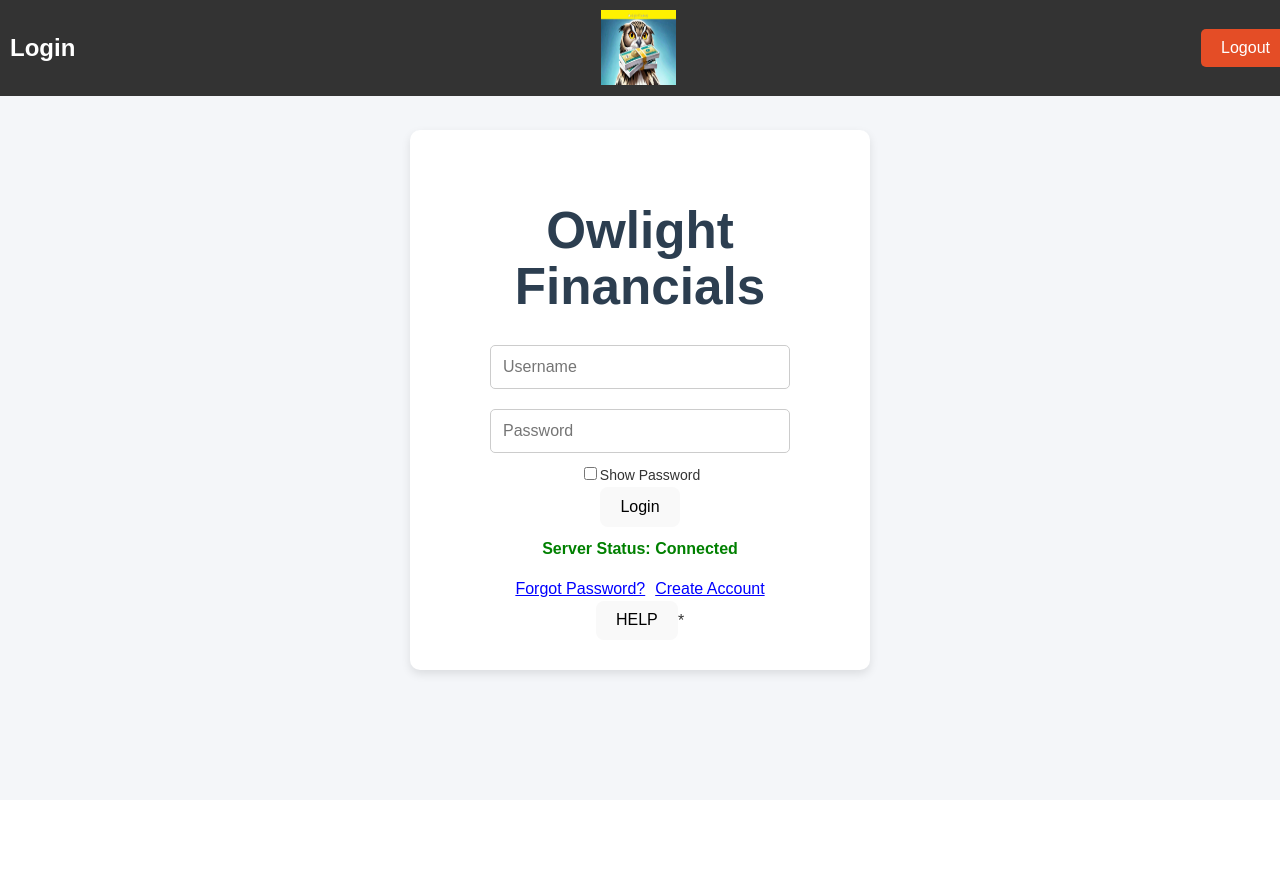
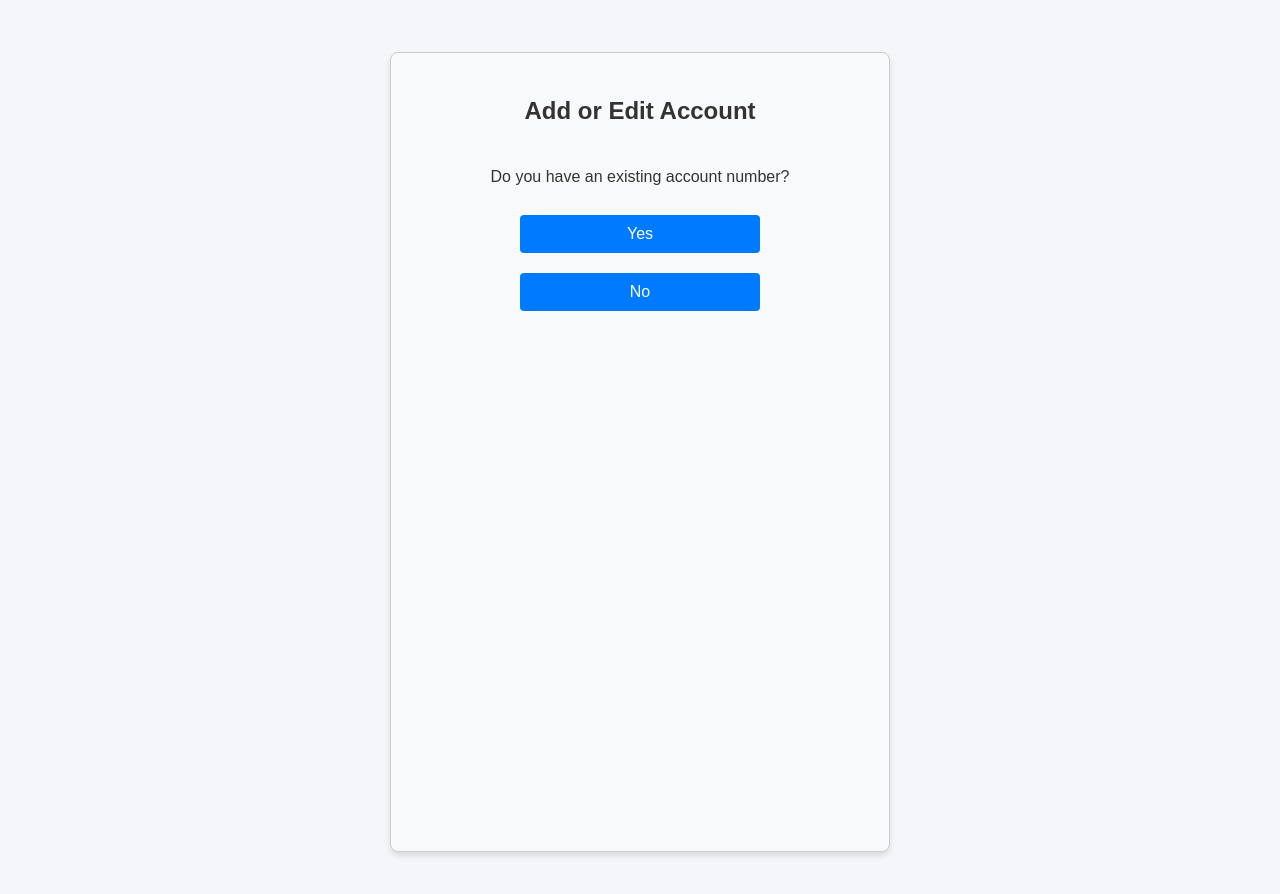
Before and after one commit to Zach-0313/AccountingSystem, a React (Vite) app in the folder applicationdomainproject/: page /admin/AddAccount in a window 1280 px wide. Before the commit this address led to /. Shown: the top 894 px of the page. Before the commit the page ends 800 px from the top, so only its background shows below. Built offline with nearby package versions, Linux system fonts and the light colour scheme; no server answers; the database is empty.

Commit message:
I forgot to add these with the last push.
Signed-off-by: Donye Richardson <103395344+donyerichardson@users.noreply.github.com>

```diff
--- a/applicationdomainproject/src/App.css
+++ b/applicationdomainproject/src/App.css
@@ -422,3 +422,24 @@ ul li {
     text-align: left;
     font-size: 16px;
 }
+.account-form {
+    width: 100vw;
+    min-height: 100vh;
+    display: flex;
+    flex-direction: column;
+    justify-content: flex-start;
+    align-items: center;
+    padding: 20px;
+    box-sizing: border-box;
+    background-color: #f8f9fa;
+    overflow-y: auto;
+}
+
+.account-form input,
+.account-form textarea,
+.account-form button {
+    width: 80%;
+    max-width: 600px;
+    padding: 10px;
+    margin: 10px 0;
+}
--- a/applicationdomainproject/src/Routes.tsx
+++ b/applicationdomainproject/src/Routes.tsx
@@ -6,6 +6,11 @@ import AdminPanel from "./AdminPanel";
 import AccountViewPage from "./AccountViewPage";
 import AccountsJournalizing from "./AccountsJournalizing";
 import ExpiredUser from "./ExpiredUser.tsx";
+import AddAccountForm from "./AddAccountForm.tsx";
+
+
+
+
 export default function AppRoutes() {
     return (
         <Router>
@@ -17,6 +22,8 @@ export default function AppRoutes() {
                 <Route path="/accounts/journalizing" element={<AccountsJournalizing />} />
                 <Route path="/accounts/:id" element={<AccountViewPage />} />
                 <Route path="/admin/ExpiredUser" element={<ExpiredUser />} />
+                <Route path="/add-account/:userId" element={<AddAccountForm />} />
+                <Route path="/admin/AddAccount" element={<AddAccountForm />} />
                 <Route path="*" element={<Navigate to="/" />} />
             </Routes>
         </Router>
```
